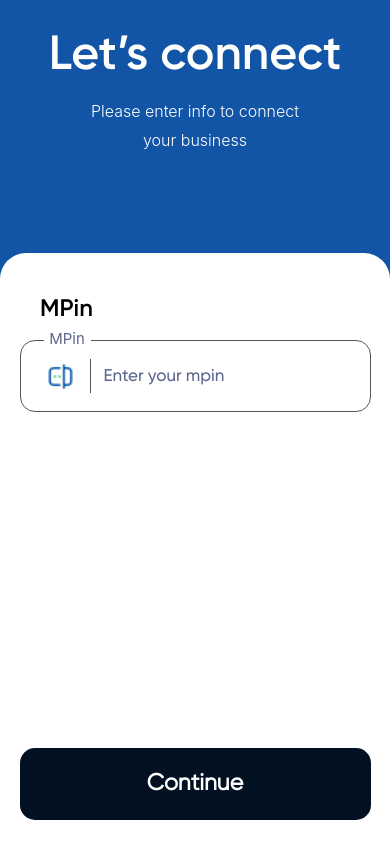
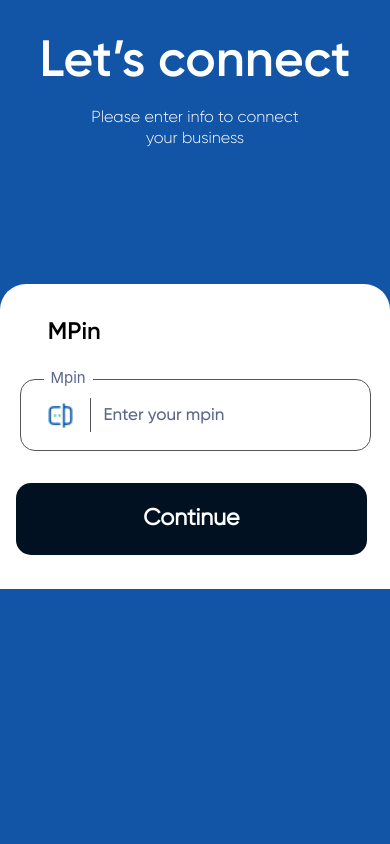
Before and after one commit to galaxyappdeveloper/SYSPRO_ERP_Mobile_App, a React Native app: screen / in a window 390 px wide. Built offline with nearby package versions, Linux system fonts and the light colour scheme.

Commit message:
Feat: Mpin Screen Design and API Integration Completed

```diff
--- a/package.json
+++ b/package.json
@@ -25,9 +25,11 @@
     "react": "18.2.0",
     "react-dom": "18.2.0",
     "react-native": "0.74.5",
+    "react-native-keyboard-aware-scroll-view": "^0.9.5",
     "react-native-responsive-screen": "^1.4.2",
     "react-native-safe-area-context": "^4.10.9",
     "react-native-screens": "3.31.1",
+    "react-native-size-matters": "^0.4.2",
     "react-native-web": "~0.19.10",
     "react-redux": "^9.1.2"
   },
--- a/src/componenets/CustomBtn.jsx
+++ b/src/componenets/CustomBtn.jsx
@@ -19,7 +19,6 @@ const CustomBtn = ({
   titleStyle,
 }) => {
   return (
-    <View>
     <TouchableOpacity
       className="bg-secondary"
       activeOpacity={0.7}
@@ -46,7 +45,6 @@ const CustomBtn = ({
         </Text>
       )}
     </TouchableOpacity>
-    </View>
   );
 };
 
--- a/src/componenets/TextInputwithLogo.jsx
+++ b/src/componenets/TextInputwithLogo.jsx
@@ -10,6 +10,7 @@ const TextInputwithLogo = ({
   placeholder,
   onChangeText,
   value,
+  label,
   customStyle,
   textInputwrapperStyle,
   ...props
@@ -18,7 +19,7 @@ const TextInputwithLogo = ({
     <View style={[styles.inputContainer, customStyle]}>
       <Image style={styles.usernamelogo} source={icon} resizeMode="contain" />
       <View className="bg-white" style={styles.label}>
-        <Text style={styles.labeltext}>MPin</Text>
+        <Text style={styles.labeltext}>{label}</Text>
       </View>
       <TextInput
         {...props}
@@ -47,7 +48,7 @@ const styles = StyleSheet.create({
   },
   label: {
     position: "absolute",
-    width: wp("12%"),
+    paddingHorizontal: wp(1.9),
     top: hp(-1.4),
     left: wp(6),
     backgroundColor: "white",
--- a/src/constants/commonStyle.js
+++ b/src/constants/commonStyle.js
@@ -6,7 +6,7 @@ import {
   moderateVerticalScale,
 } from "react-native-size-matters";
 
-const commonStyle = StyleSheet.create({
+export const commonStyle = StyleSheet.create({
   headingTxt: {
     marginVertical: moderateVerticalScale(10),
     fontSize: scale(18),
@@ -32,5 +32,3 @@ const commonStyle = StyleSheet.create({
     fontFamily: "Gilroy-Bold",
   },
 });
-
-export default commonStyle;
--- a/src/screens/AuthScreen/MpinAuth.jsx
+++ b/src/screens/AuthScreen/MpinAuth.jsx
@@ -1,16 +1,21 @@
+import React, { useState } from "react";
+import { scale, verticalScale, moderateScale } from "react-native-size-matters";
 import {
   View,
   Text,
   StyleSheet,
   Image,
   TextInput,
-  KeyboardAvoidingView,
   Alert,
   StatusBar,
+  ScrollView,
+  Platform,
 } from "react-native";
-import React, { useState } from "react";
 import { images } from "../../constants/images";
-
+import {
+  widthPercentageToDP as wp,
+  heightPercentageToDP as hp,
+} from "react-native-responsive-screen";
 import axios from "axios";
 import { useDispatch } from "react-redux";
 import AsyncStorage from "@react-native-async-storage/async-storage";
@@ -21,6 +26,8 @@ import { notifyMessage } from "../../functions/toastMessage";
 import { ScreenName } from "../../constants/screenName";
 import { SafeAreaView } from "react-native-safe-area-context";
 import TextInputwithLogo from "../../componenets/TextInputwithLogo";
+import { KeyboardAwareScrollView } from "react-native-keyboard-aware-scroll-view";
+import { commonStyle } from "../../constants/commonStyle";
 
 const MpinAuth = ({ navigation }) => {
   const [mPin, setMPin] = useState("");
@@ -28,7 +35,7 @@ const MpinAuth = ({ navigation }) => {
 
   const dispatch = useDispatch();
   const handleMpinChange = (e) => {
-    setMPin(e);
+    setMPin(e.trim().toUpperCase());
   };
 
   const handleMpinAuth = async () => {
@@ -64,41 +71,119 @@ const MpinAuth = ({ navigation }) => {
   };
 
   return (
-    <SafeAreaView className="bg-primary h-full">
-      <StatusBar
-        barStyle={"light-content"}
-        backgroundColor={themePrimaryColor}
-      />
-      <View className="flex-1 align-top h-[30%] gap-[7px] mt-8">
-        <Text className="text-white text-center font-gsemibold text-5xl">
+    <SafeAreaView
+      style={[commonStyle.container, { backgroundColor: "#1254a5" }]}
+    >
+      <ScrollView keyboardShouldPersistTaps="handled">
+        {/* top container */}
+        <View style={{ height: hp(27) }}>
+          <View className="mt-8">
+            <Text
+              className="text-white text-center font-gsemibold"
+              style={{ fontSize: hp(6) }}
+            >
               Let’s connect
             </Text>
-        <Text className="text-white text-center font-light text-base mt-3">
+            <Text className="text-white text-center font-glight text-base mt-3">
               Please enter info to connect
             </Text>
-        <Text className="text-white  text-center font-light text-[16px]">
+            <Text className="text-white  text-center font-glight text-[16px]">
               your business
             </Text>
           </View>
-      <View className="h-[70%] w-[100%] bg-white absolute bottom-0 rounded-t-[26px]">
-        <View className="flex-1 p-10">
-          <Text className="font-gsemibold text-2xl">MPin</Text>
+        </View>
+        {/* bottom container */}
+        <View
+          style={[
+            commonStyle.innerContainer,
+            {
+              height: hp(73),
+              backgroundColor: "white",
+              justifyContent: "space-between",
+            },
+          ]}
+          className="w-[100%] mt-14 bg-white rounded-t-[26px]"
+        >
+          <View className="flex-1 p-8">
+            <Text className="font-gsemibold text-2xl ml-[-10]">MPin</Text>
+            <View className="mt-4">
               <TextInputwithLogo
                 placeholder="Enter your mpin "
                 icon={images.mpinIcon}
+                label="Mpin"
+                value={mPin}
+                onChangeText={handleMpinChange}
                 customStyle={{ alignSelf: "center" }}
               />
             </View>
-        <View className="mb-6">
+          </View>
           <CustomBtn
-            Customstyle={{ alignSelf: "center" }}
+            isLoading={isLoading}
+            Customstyle={{ marginBottom: hp(4) }}
             titleStyle={{ fontWeight: 600 }}
             title="Continue"
+            onPressHandler={handleMpinAuth}
           />
         </View>
-      </View>
+      </ScrollView>
     </SafeAreaView>
   );
 };
 
 export default MpinAuth;
+
+const styles = StyleSheet.create({
+  container: {
+    flex: 1,
+    backgroundColor: "#FFFFFF",
+  },
+  loginView: {
+    flex: 1,
+    paddingHorizontal: moderateScale(20),
+    paddingVertical: moderateScale(10),
+  },
+  txt: {
+    fontSize: scale(16),
+  },
+  btn: {
+    justifyContent: "center",
+    alignItems: "center",
+    paddingVertical: moderateScale(10),
+    marginVertical: moderateScale(15),
+    backgroundColor: "#7c549b",
+  },
+  bottomLineView: {
+    flexDirection: "row",
+    justifyContent: "space-between",
+    alignItems: "center",
+    marginTop: moderateScale(25),
+  },
+  loginIconBtnView: {
+    // flex: 1,
+    width: "32%",
+    flexDirection: "row",
+    alignItems: "center",
+    justifyContent: "center",
+    paddingVertical: moderateScale(6),
+    borderRadius: 3,
+  },
+  loginBtnIcon: {
+    width: scale(20),
+    height: scale(20),
+    marginRight: moderateScale(5),
+  },
+  lineStyle: {
+    borderWidth: 0.2,
+    width: scale(110),
+    backgroundColor: "#cacaca",
+    borderColor: "#cacaca",
+  },
+  commonTxt: {
+    // color: "#cacaca",
+  },
+  row: {
+    flexDirection: "row",
+    justifyContent: "space-between",
+    alignItems: "center",
+  },
+});
```
Also changed, not shown: 1 other file (tests, documents, lock files or other folders). Lines whose indentation alone changed are shown as unchanged.
